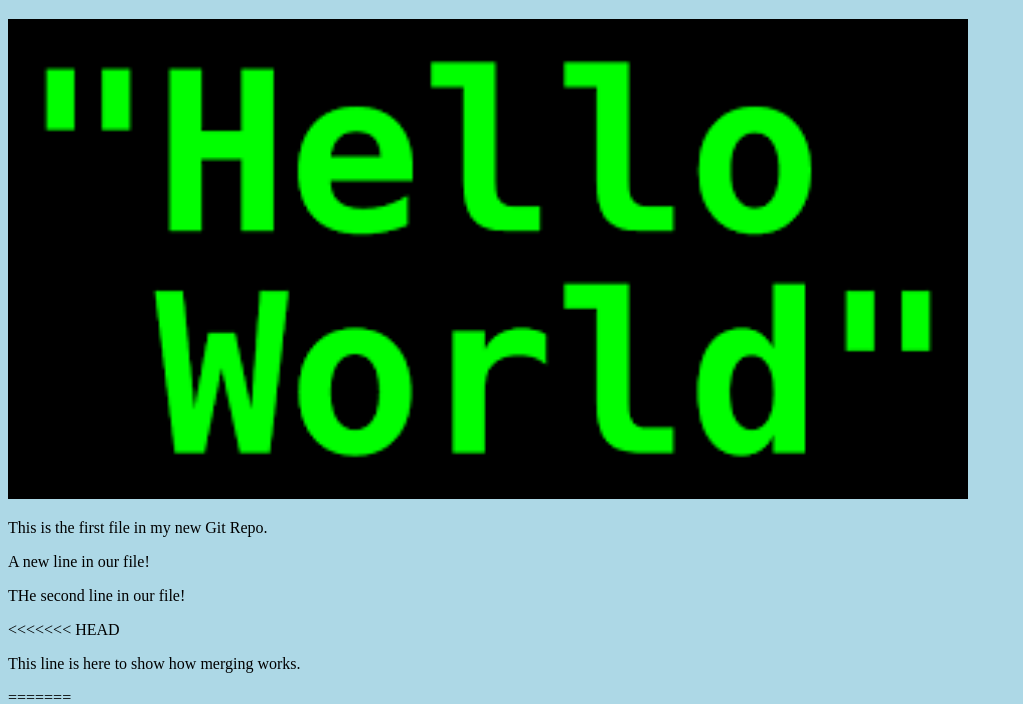
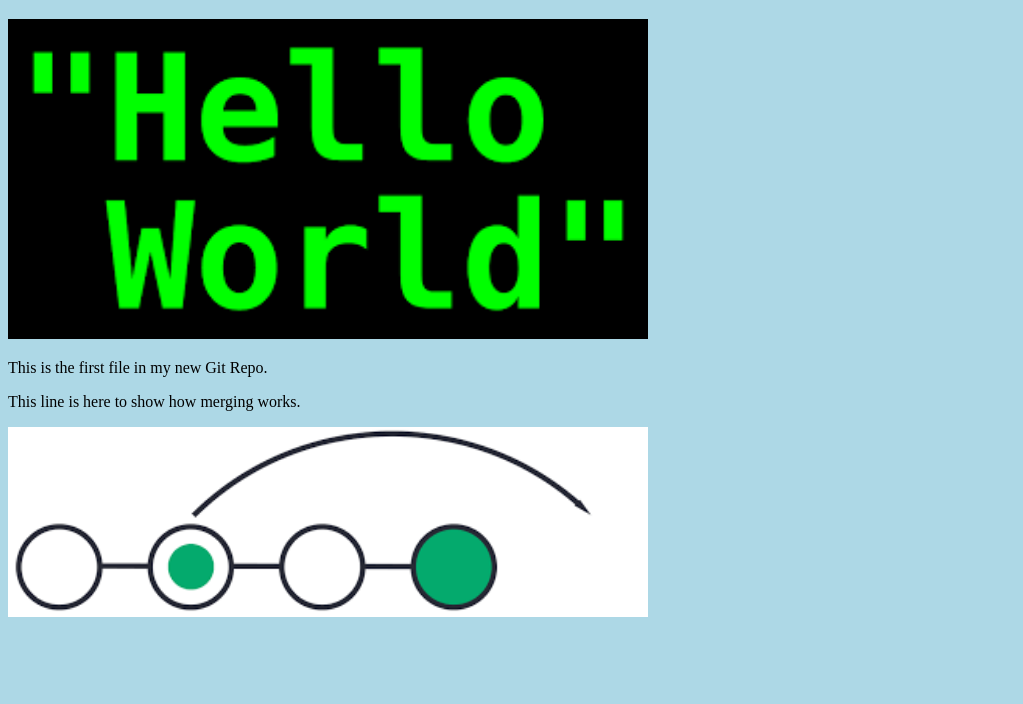
Before and after one commit to AnatoliiMikh/git-project, a plain HTML site: page index.html in a window 1280 px wide. Shown: the part 61-765 px from the top of the page, without its empty margins (0-1023 px from the left). Drawn offline with Linux system fonts and the light colour scheme.

Commit message:
Update index.html. Resized image.

```diff
--- a/index.html
+++ b/index.html
@@ -1,4 +1,4 @@
- <!DOCTYPE html>
+<!DOCTYPE html>
 <html>
 <head>
 <title>Hello World!</title>
@@ -7,16 +7,10 @@
 <body>
 
 <h1>Hello world!</h1>
-<div><img src="img_hello_world.jpg" alt="Hello World from Space"
-style="width:100%;max-width:960px"></div>
+<div><img src="img_hello_world.jpg" alt="Hello World from Space" style="width:100%;max-width:640px"></div>
 <p>This is the first file in my new Git Repo.</p>
-<p>A new line in our file!</p>
-<p>THe second line in our file!</p>
-<<<<<<< HEAD
 <p>This line is here to show how merging works.</p>
-=======
 <div><img src="img_hello_git.jpg" alt="Hello Git" style="width:100%;max-width:640px"></div>
->>>>>>> hello-world-images
 
 </body>
 </html>
```
